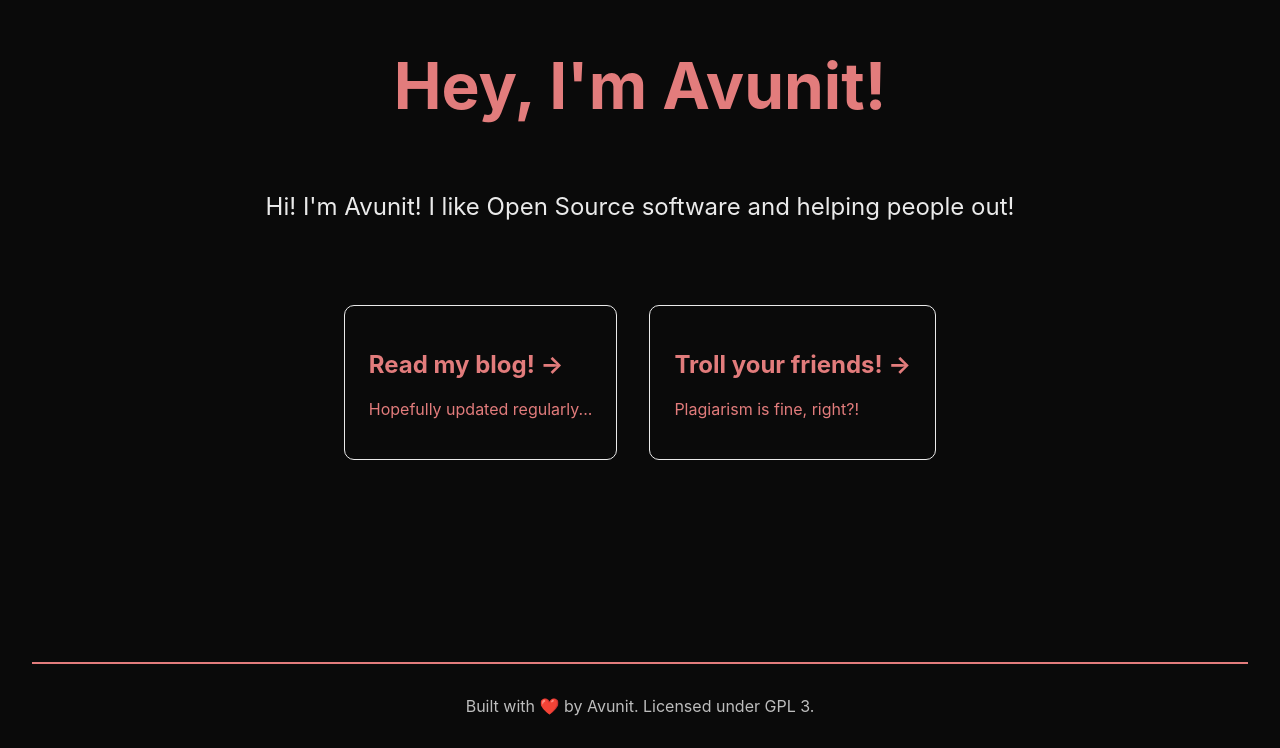
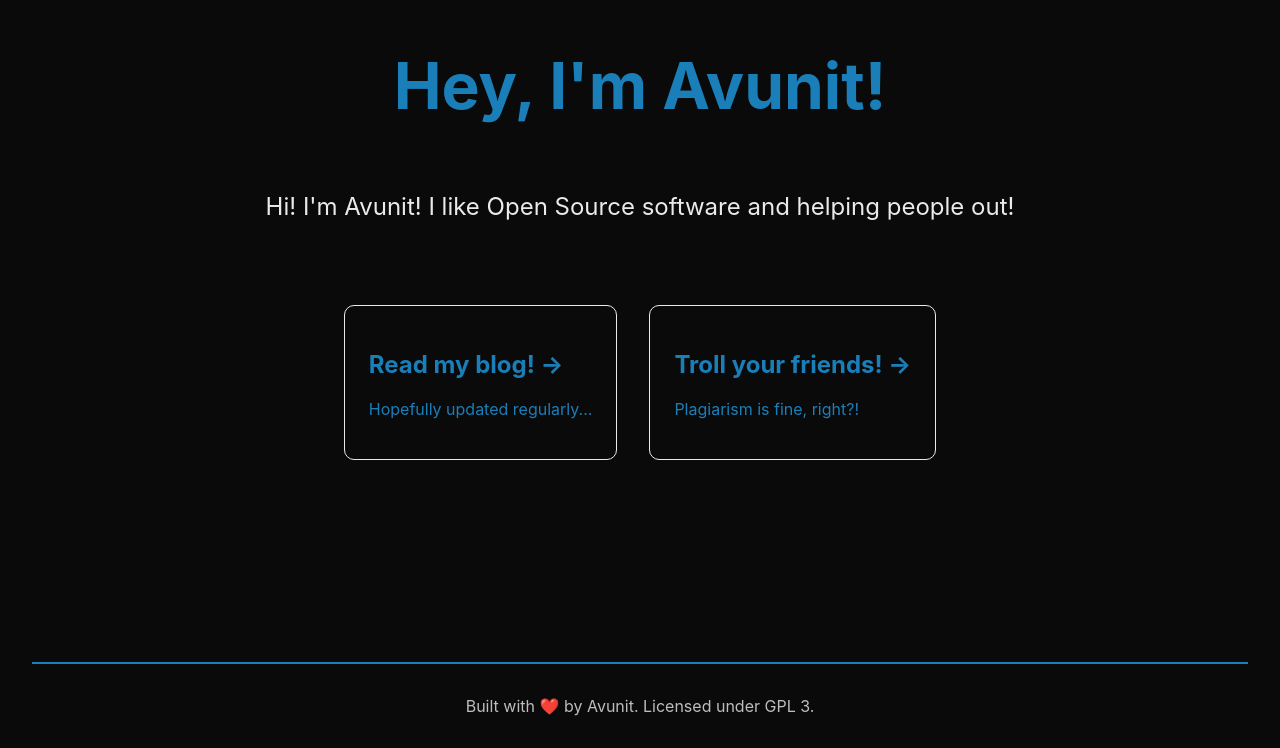
Before and after one commit to avunit1/repo, a Next.js app: page / in a window 1280 px wide. Shown: the part 138-886 px from the top of the page. Built offline with nearby package versions, Linux system fonts and the light colour scheme.

Commit message:
Update Home.module.css

```diff
--- a/styles/Home.module.css
+++ b/styles/Home.module.css
@@ -1,6 +1,6 @@
 .container {
     padding: 0 2rem;
-  color: #1f1f1f
+    color: #1d212c
   }
   .main {
     min-height: 100vh;
@@ -16,14 +16,14 @@
     display: flex;
     flex: 2;
     padding: 2rem 0;
-  border-top: 2px solid #e27c7c;
+    border-top: 2px solid #1a7fb9;
     justify-content: center;
     align-items: center;
     color:rgb(189, 189, 189)
   }
 
   .title a {
-  color: #e27c7c;
+    color: #1a7fb9;
     text-decoration: none;
   }
 
@@ -53,7 +53,7 @@
     margin: 1rem;
     padding: 1.5rem;
     text-align: left;
-  color: #e27c7c;
+    color: #1a7fb9;
     text-decoration: none;
     border: 1px solid #eaeaea;
     border-radius: 10px;
@@ -64,6 +64,6 @@
   .card:hover,
   .card:focus,
   .card:active {
-  color: #6cd4c5;
-  border-color: #6cd4c5;
+    color: #23b0ff;
+    border-color: #23b0ff;
   }
```
Lines whose indentation alone changed are shown as unchanged.
